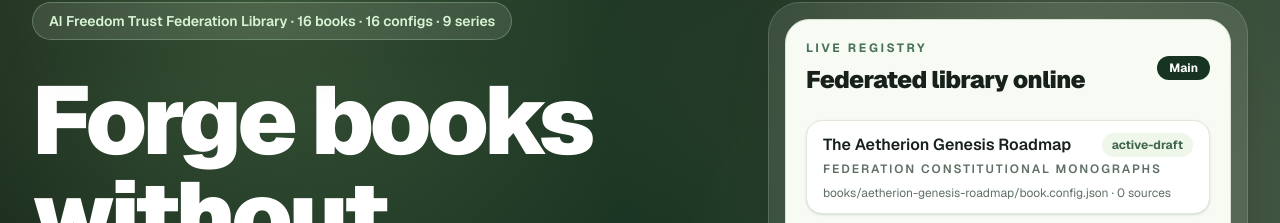
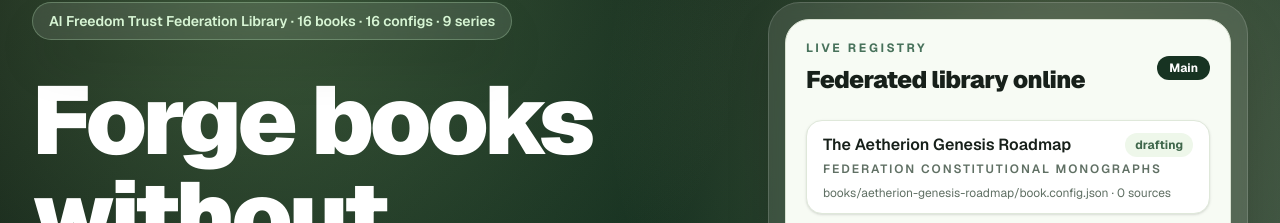
Before and after one commit to AIFreedomTrustFederation/booksmith-ai, a Next.js app: page / in a window 1280 px wide. Shown: the part 170-393 px from the top of the page. Built offline with nearby package versions, Linux system fonts and the light colour scheme.

Commit message:
feat: declare BookSmith library for MoBox UXI
* feat: declare BookSmith canonical UXI source

* fix: use supported roadmap status

* fix: align roadmap config with library contract

* fix: validate related books after indexing registry

```diff
--- a/books/aetherion-genesis-roadmap/book.config.json
+++ b/books/aetherion-genesis-roadmap/book.config.json
@@ -3,7 +3,8 @@
   "title": "The Aetherion Genesis Roadmap",
   "subtitle": "From AIcoin Launch to the AI Freedom Trust Federation",
   "series": "Federation Constitutional Monographs",
-  "status": "active-draft",
+  "status": "drafting",
+  "version": "0.1.0",
   "edition": "Genesis Research Draft 0.1.0",
   "authors": [
     "Zechariah D. Edwards",
@@ -13,6 +14,9 @@
   "publisher": "AI Freedom Trust Publishing",
   "imprint": "An AI Freedom Trust Federation imprint",
   "preparedWith": "Booksmith AI",
+  "purpose": "Define the legally grounded, cryptographically verifiable, publicly auditable, and implementation-oriented roadmap for the AI Freedom Trust Federation.",
+  "publishingTargets": ["latex", "pdf", "epub", "web"],
+  "provenanceRequired": true,
   "formatTargets": ["latex", "pdf", "epub", "web", "knowledge-pack"],
   "citationStyle": "APA 7",
   "primaryPurpose": "Define the legally grounded, cryptographically verifiable, publicly auditable, and implementation-oriented roadmap from speculative AIcoin launch through Aetherion, DAO/federation infrastructure, trust stewardship, Booksmith/Mysterion knowledge systems, and long-term Biozoecurrency evolution.",
--- a/library/book-registry.json
+++ b/library/book-registry.json
@@ -6,7 +6,7 @@
   "preparedWith": "Booksmith AI",
   "version": "0.3.0",
   "books": [
-    {"slug":"aetherion-genesis-roadmap","title":"The Aetherion Genesis Roadmap","series":"Federation Constitutional Monographs","status":"active-draft","purpose":"Source-cited LaTeX monograph for the roadmap from Aetherion genesis through Federation infrastructure, Mysterion, Booksmith, Mobox, VPS, legal stewardship review, and Biozoecurrency evolution."},
+    {"slug":"aetherion-genesis-roadmap","title":"The Aetherion Genesis Roadmap","series":"Federation Constitutional Monographs","status":"drafting","purpose":"Source-cited LaTeX monograph for the roadmap from Aetherion genesis through Federation infrastructure, Mysterion, Booksmith, Mobox, VPS, legal stewardship review, and Biozoecurrency evolution."},
     {"slug":"fhqcm","title":"The Fractal-Holographic Quantum Consciousness Model","series":"Active Manuscripts","status":"active","purpose":"Active Booksmith manuscript with LaTeX source, PDF proofing, citations, figures, equations, metadata, and publishing packet readiness."},
     {"slug":"panentheism","title":"Panentheism","series":"Foundational Doctrine","status":"seed","purpose":"God, cosmos, consciousness, Spirit, matter, transcendence, immanence, and the universe-in-God framework that anchors the canon."},
     {"slug":"universal-process-theosophy","title":"Universal Process Theosophy","series":"Foundational Doctrine","status":"seed","purpose":"Foundational metaphysical framework for process, Spirit, coherence, creation, evolution, and nonduality."},
--- a/scripts/validate-library.mjs
+++ b/scripts/validate-library.mjs
@@ -76,7 +76,15 @@ if (!exists("library/book-registry.json")) {
       fail("Registry must contain at least one book");
     }
 
-    const slugs = new Set();
+    const slugs = new Set(
+      (registry.books || [])
+        .filter((book) => isPlainObject(book) && typeof book.slug === "string" && book.slug)
+        .map((book) => book.slug),
+    );
+
+    if (slugs.size !== (registry.books || []).filter((book) => isPlainObject(book) && book.slug).length) {
+      fail("Registry contains duplicate book slugs");
+    }
 
     for (const book of registry.books || []) {
       if (!isPlainObject(book)) {
@@ -87,9 +95,6 @@ if (!exists("library/book-registry.json")) {
       requireFields(book, requiredBookFields, `Registry book ${book.slug || "<unknown>"}`);
 
       if (!book.slug) continue;
-
-      if (slugs.has(book.slug)) fail(`Duplicate book slug: ${book.slug}`);
-      slugs.add(book.slug);
 
       if (!/^[a-z0-9]+(?:-[a-z0-9]+)*$/.test(book.slug)) {
         fail(`Book slug must be lowercase kebab-case: ${book.slug}`);
```
Also changed, not shown: .aift/uxi.json (added).
